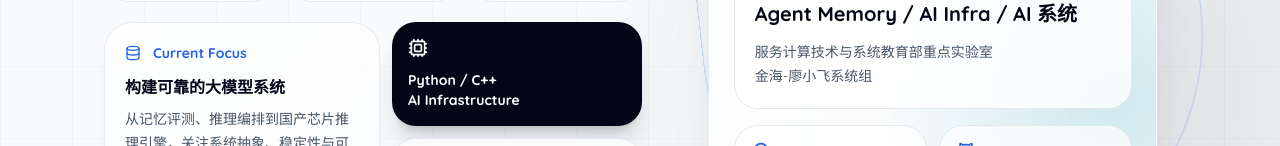
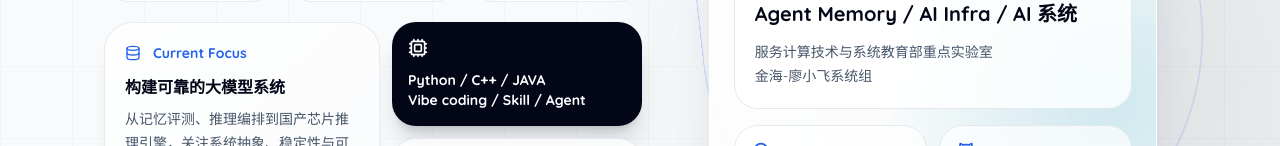
Before and after one commit to KimmoZAG/Intro4kimmo, a React (Vite) app: page / in a window 1280 px wide. Shown: the part 654-800 px from the top of the page. Built offline with nearby package versions, Linux system fonts and the light colour scheme.

Commit message:
Update skill tags: Python/C++/JAVA + Vibe coding/Skill/Agent

```diff
--- a/src/App.tsx
+++ b/src/App.tsx
@@ -374,7 +374,7 @@ function App() {
               <div className="grid gap-3">
                 <div className="rounded-[1.5rem] bg-slate-950 p-4 text-white shadow-xl shadow-slate-950/15 dark:bg-white dark:text-slate-950">
                   <Cpu className="mb-3 size-5" aria-hidden="true" />
-                  <p className="text-sm font-black leading-5">Python / C++<br />AI Infrastructure</p>
+                  <p className="text-sm font-black leading-5">Python / C++ / JAVA<br />Vibe coding / Skill / Agent</p>
                 </div>
                 <a href={profile.github} target="_blank" rel="noreferrer" className="rounded-[1.5rem] border border-slate-200 bg-white/75 p-4 text-slate-950 transition-colors duration-200 hover:border-blue-300 focus-visible:outline-none focus-visible:ring-2 focus-visible:ring-blue-500 dark:border-white/10 dark:bg-white/5 dark:text-white dark:hover:border-blue-300/50">
                   <Github className="mb-3 size-5 text-blue-600 dark:text-blue-300" aria-hidden="true" />
```
